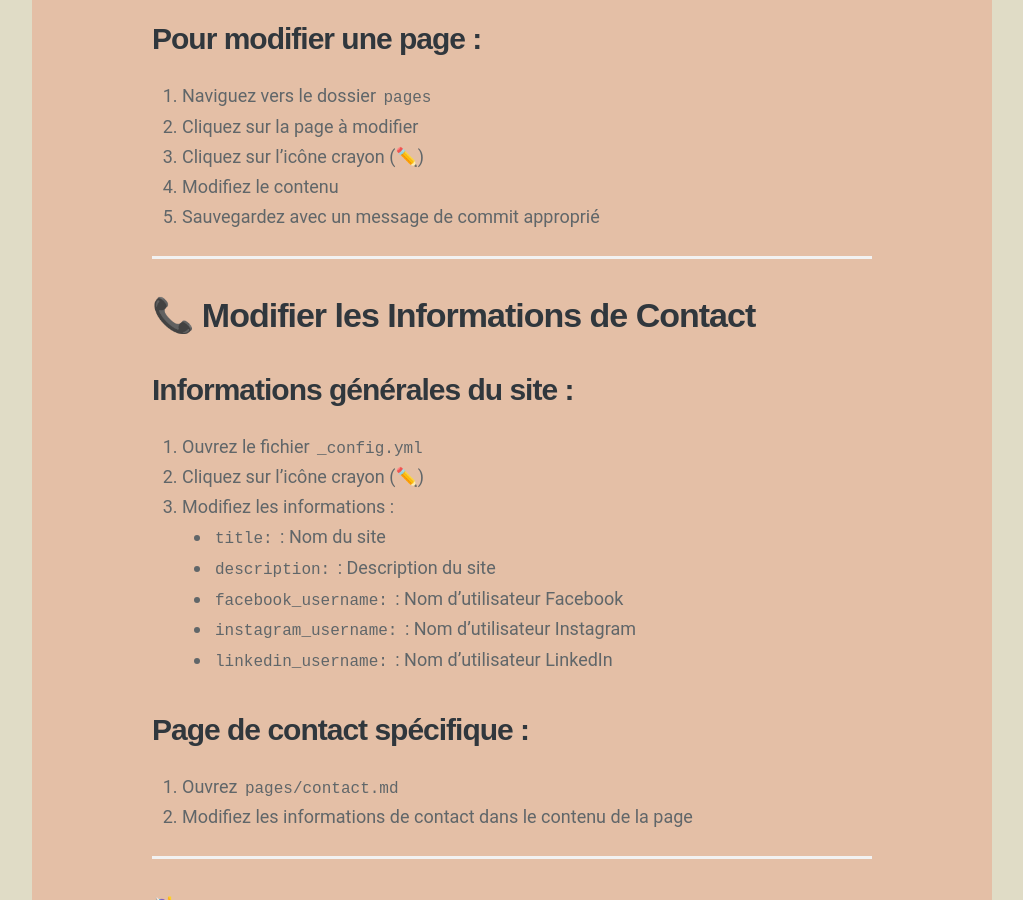
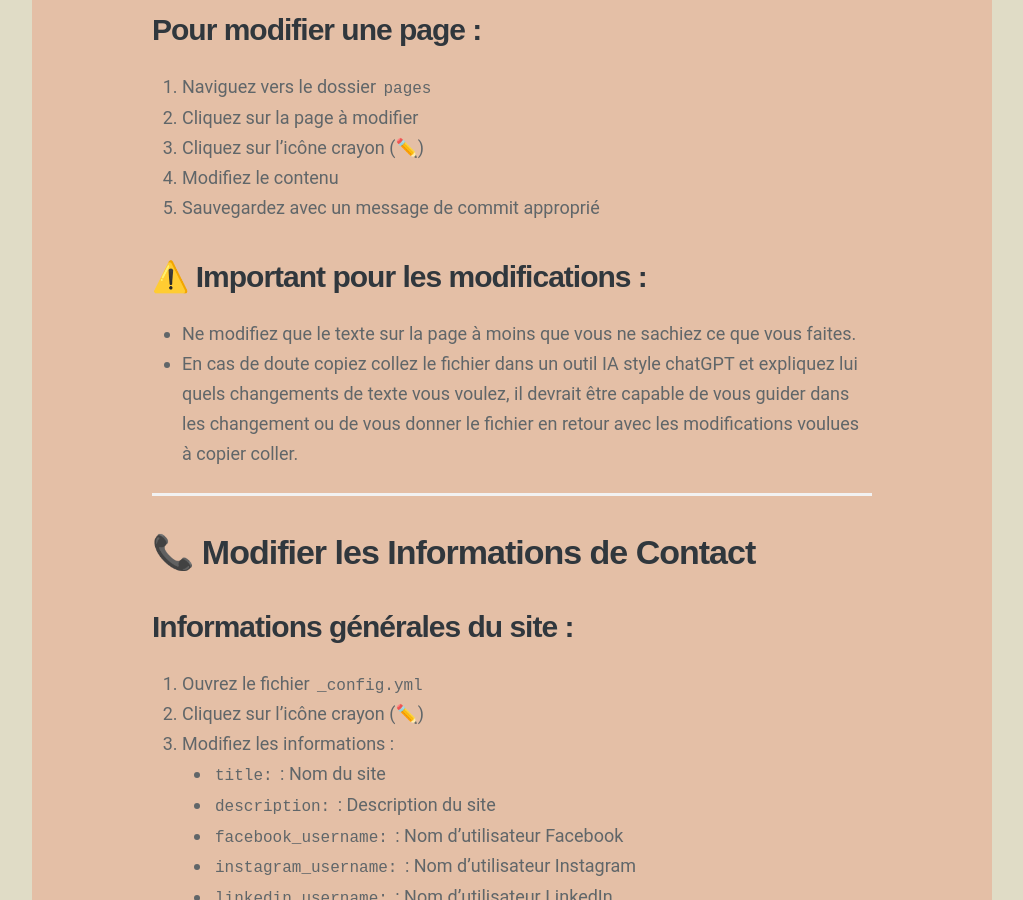
Before and after one commit to 4mg1n3/paps, a Jekyll site: the page built from GITHUB_MAINTENANCE_GUIDE.md, in a window 1280 px wide and 900 px high, scrolled down 4388 px. Shown: the whole window, without its empty margins (128-1151 px from the left). Built offline with Jekyll 4.4.1, drawn with Linux system fonts in a browser that asks for light colours; some web fonts are replaced; our own code applies the rules of GitHub Pages for plain Markdown files; some of the changed text lies outside the part shown.

Commit message:
Update GITHUB_MAINTENANCE_GUIDE.md

````diff
--- a/GITHUB_MAINTENANCE_GUIDE.md
+++ b/GITHUB_MAINTENANCE_GUIDE.md
@@ -93,6 +93,7 @@ Continuez votre article ici.
 
 Pour ajouter une image dans l'article :
 ![Description de l'image]({{ site.baseurl }}/images/posts/votre-image.jpg)
+(modifiez uniquement la description et le nom de l'image)
 ```
 
 ### Étape 4 : Publier l'article
@@ -136,6 +137,10 @@ Pour ajouter une image dans l'article :
 3. Cliquez sur l'icône crayon (✏️)
 4. Modifiez le contenu
 5. Sauvegardez avec un message de commit approprié
+
+### ⚠️ Important pour les modifications :
+- Ne modifiez que le texte sur la page à moins que vous ne sachiez ce que vous faites.
+- En cas de doute copiez collez le fichier dans un outil IA style chatGPT et expliquez lui quels changements de texte vous voulez, il devrait être capable de vous guider dans les changement ou de vous donner le fichier en retour avec les modifications voulues à copier coller.
 
 ---
 
````
Also changed, not shown: other parts of GITHUB_MAINTENANCE_GUIDE.md (+2 -2 lines).
